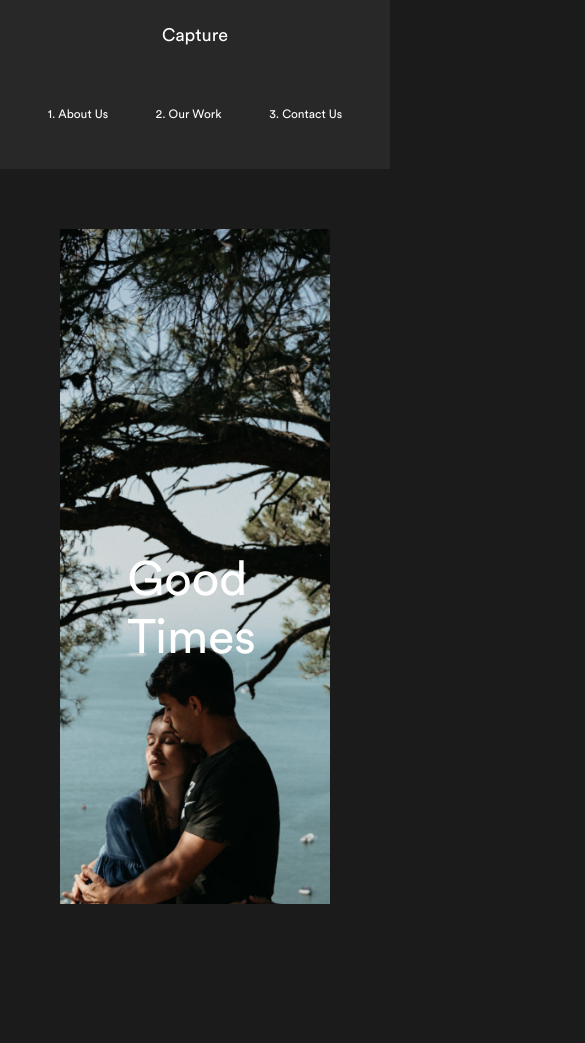
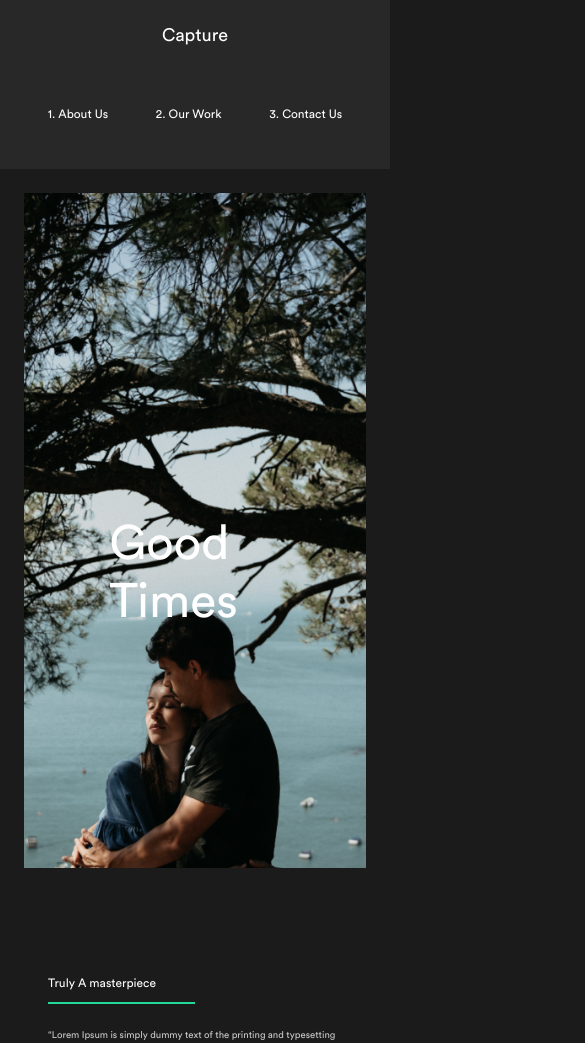
Before and after one commit to dhanush72/framer-portfolio, a React (Create React App) app: page /work/good-times in a window 390 px wide. Shown: the top 1043 px of the page, 585 px wide, since content can reach past the window. Built offline with nearby package versions, Linux system fonts and the light colour scheme.

Commit message:
added mobile responsive to details page

```diff
--- a/src/pages/MovieDetails.js
+++ b/src/pages/MovieDetails.js
@@ -50,6 +50,10 @@ const MovieDetails = () => {
 const Details = styled(motion.div)`
   color: #fff;
   padding: 5rem;
+
+  @media (max-width: 768px) {
+    padding: 2rem;
+  }
 `;
 const HeadLine = styled.div`
   min-height: 90vh;
@@ -71,10 +75,19 @@ const HeadLine = styled.div`
 const Awards = styled.div`
   display: grid;
   grid-template-columns: repeat(3, 1fr);
+
+  @media (max-width: 768px) {
+    display: block;
+    margin: 1rem;
+  }
 `;
 
 const AwardStyle = styled.div`
   padding: 5rem;
+
+  @media (max-width: 768px) {
+    padding: 1rem;
+  }
 
   h3 {
     font-size: 1rem;
```
Also changed, not shown: 1 other file (tests, documents, lock files or other folders).
